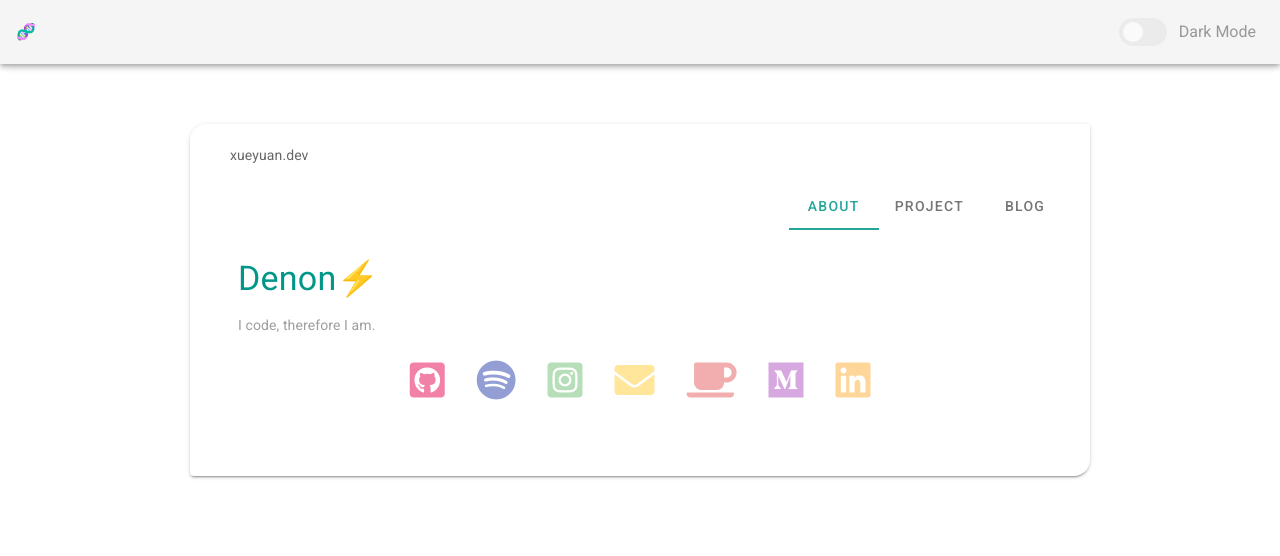
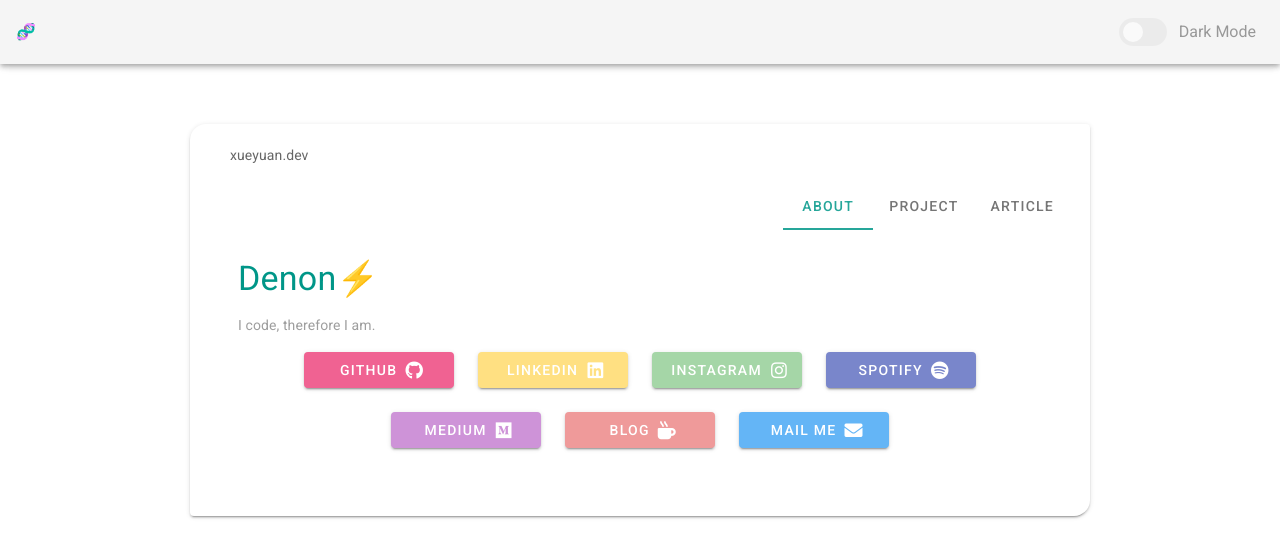
Before and after one commit to xue-yuan/xue-yuan.github.io, a Vue app: page /#/home in a window 1280 px wide. Shown: the top 556 px of the page. Built offline with nearby package versions, Linux system fonts and the light colour scheme.

Commit message:
development

```diff
--- a/src/views/Profile.vue
+++ b/src/views/Profile.vue
@@ -13,43 +13,58 @@
       >
         <v-tab :dark="dark">About</v-tab>
         <v-tab :dark="dark">Project</v-tab>
-        <v-tab :dark="dark">Blog</v-tab>
+        <v-tab :dark="dark">Article</v-tab>
           <v-tab-item background-color="primary">
             <v-container :dark="dark">
               <v-card-text :dark="dark">
                 <p class="display-1 teal--text">Denon⚡️</p>
                 <p class="grey--text">I code, therefore I am.</p>
                 <div class="text-center">
-                  <v-btn-toggle
-                    :dark="dark"
-                    borderless
-                    group
-                    class="p-10"
-                  >
-                    <v-btn to="https://github.com/xue-yuan">
-                      <v-icon color="pink lighten-2" x-large>fab fa-github-square</v-icon>
+                  <v-row justify="center">
+                    <v-col cols="auto">
+                      <v-btn min-width="150" color="pink lighten-2" dark to="https://github.com/xue-yuan">
+                        GITHUB
+                        <v-icon dark right>fab fa-github</v-icon>
                       </v-btn>
-                    <v-btn to="https://open.spotify.com/user/uisuell">
-                      <v-icon color="indigo lighten-2" x-large>fab fa-spotify</v-icon>
+                    </v-col>
+                    <v-col cols="auto">
+                      <v-btn min-width="150" color="amber lighten-3" dark to="http://linkedin.com/in/denon9527">
+                        LINKEDIN
+                        <v-icon dark right>fab fa-linkedin</v-icon>
                       </v-btn>
-                    <v-btn to="https://instagram.com/__xueyuan">
-                      <v-icon color="green lighten-3" x-large>fab fa-instagram-square</v-icon>
+                    </v-col>
+                    <v-col cols="auto">
+                      <v-btn min-width="150" color="green lighten-3" dark to="https://instagram.com/__xueyuan">
+                        INSTAGRAM
+                        <v-icon dark right>fab fa-instagram</v-icon>
                       </v-btn>
-                    <v-btn to="mailto://denon@xueyuan.dev">
-                      <v-icon color="amber lighten-3" x-large>fas fa-envelope</v-icon>
+                    </v-col>
+                    <v-col cols="auto">
+                      <v-btn min-width="150" color="indigo lighten-2" dark to="https://open.spotify.com/user/uisuell">
+                        SPOTIFY
+                        <v-icon dark right>fab fa-spotify</v-icon>
                       </v-btn>
-                    <v-btn to="https://blog.xueyuan.dev">
-                      <v-icon color="red lighten-3" x-large>fas fa-coffee</v-icon>
+                    </v-col>
+                    <v-col cols="auto">
+                      <v-btn min-width="150" color="purple lighten-3" dark to="https://medium.com/@denon.d">
+                        MEDIUM
+                        <v-icon dark right>fab fa-medium</v-icon>
                       </v-btn>
-                    <v-btn to="https://medium.com/@denon.d">
-                      <v-icon color="purple lighten-3" x-large>fab fa-medium</v-icon>
+                    </v-col>
+                    <v-col cols="auto">
+                      <v-btn min-width="150" color="red lighten-3" dark to="https://blog.xueyuan.dev">
+                        BLOG
+                        <v-icon dark right>fas fa-mug-hot</v-icon>
                       </v-btn>
-                    <v-btn to="http://linkedin.com/in/denon9527">
-                      <v-icon color="orange lighten-3" x-large>fab fa-linkedin</v-icon>
+                    </v-col>
+                    <v-col cols="auto">
+                      <v-btn min-width="150" color="blue lighten-2" dark to="mailto://denon@xueyuan.dev">
+                        MAIL ME
+                        <v-icon dark right>fas fa-envelope</v-icon>
                       </v-btn>
-                  </v-btn-toggle>
+                    </v-col>
+                  </v-row>
                 </div>
-                <!-- <p>{{ dark }}</p> -->
               </v-card-text>
             </v-container>
           </v-tab-item>
```
Lines whose indentation alone changed are shown as unchanged.
